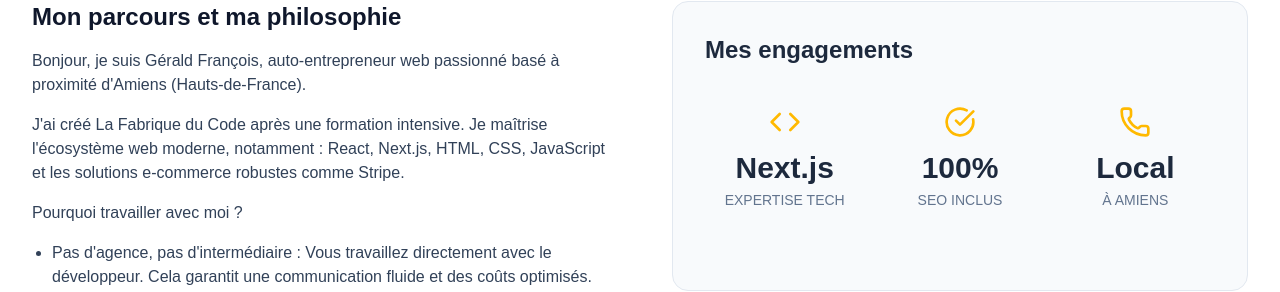
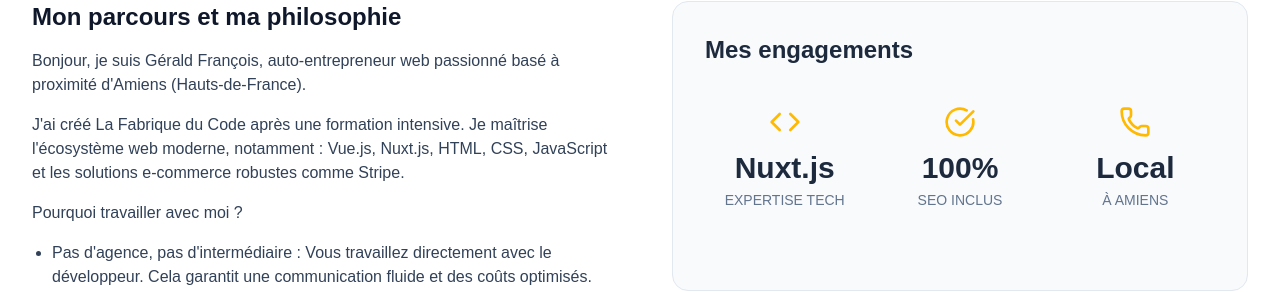
Before and after one commit to G-eraldo/fabrique, a Next.js app: page /a-propos in a window 1280 px wide. Shown: the part 283-575 px from the top of the page. Built offline with nearby package versions, Linux system fonts and the light colour scheme.

Commit message:
modifcation techno

```diff
--- a/src/app/a-propos/page.jsx
+++ b/src/app/a-propos/page.jsx
@@ -1,3 +1,4 @@
+/* eslint-disable react/no-unescaped-entities */
 import { CheckCircle, Code, Phone } from "lucide-react";
 
 export const metadata = {
@@ -60,7 +61,7 @@ export default function page() {
 
             <p className="pt-4">
               J'ai créé La Fabrique du Code après une formation intensive. Je
-              maîtrise l'écosystème web moderne, notamment : React, Next.js,
+              maîtrise l'écosystème web moderne, notamment : Vue.js, Nuxt.js,
               HTML, CSS, JavaScript et les solutions e-commerce robustes comme
               Stripe.
             </p>
@@ -101,7 +102,7 @@ export default function page() {
                 <div className="flex flex-col items-center text-center p-4">
                   <Code className="w-8 h-8 text-amber-400 mb-3" />
                   <p className="text-3xl font-bold text-slate-800 mb-1">
-                    Next.js
+                    Nuxt.js
                   </p>
                   <p className="text-slate-500 text-sm uppercase tracking-wide">
                     Expertise Tech
```
